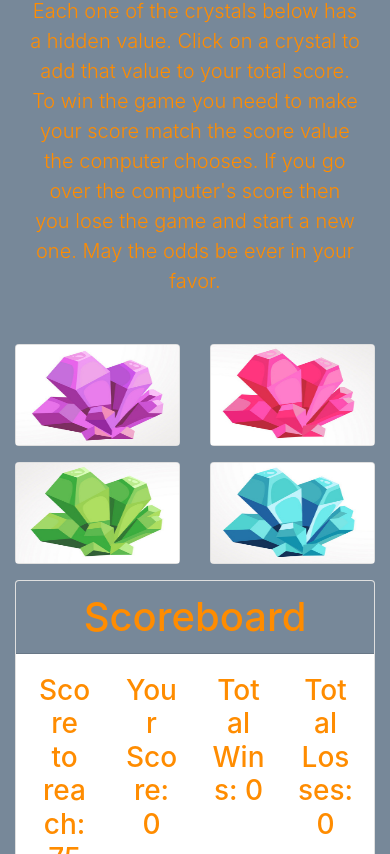
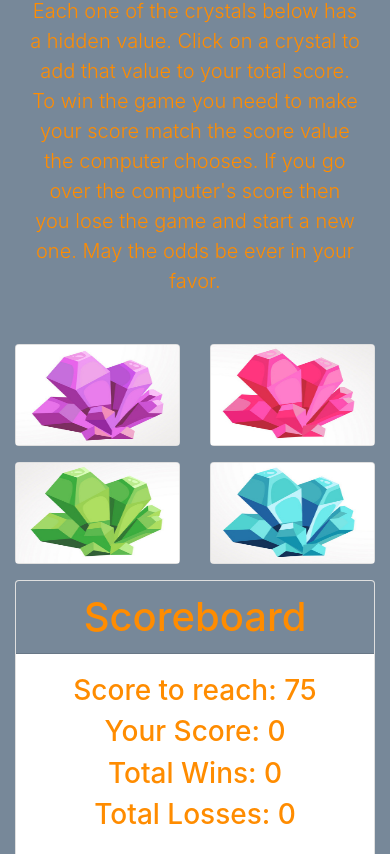
Before and after one commit to chrisducey01/unit-4-game, a plain HTML site: page index.html in a window 390 px wide. Shown: the part 246-1100 px from the top of the page. Drawn offline with nearby package versions, Linux system fonts and the light colour scheme.

Commit message:
Updated scoreboard to look better on mobile

```diff
--- a/index.html
+++ b/index.html
@@ -58,16 +58,16 @@
             </div>
             <div class="card-body">
                 <div class="row">
-                    <div class="col-3 text-center">
+                    <div class="col-12 col-lg-3 text-center">
                             <h3 class="text-center">Score to reach: <span id="scoreToReach"></span></h3>
                     </div>
-                    <div class="col-3 text-center">
+                    <div class="col-12 col-lg-3 text-center">
                         <h3>Your Score: <span id="userScore"></span></h3>
                     </div>
-                    <div class="col-3 text-center">
+                    <div class="col-12 col-lg-3 text-center">
                             <h3>Total Wins: <span id="wins"></span></h3>
                     </div>
-                    <div class="col-3">
+                    <div class="col-12 col-lg-3">
                          <h3>Total Losses: <span id="losses"></span></h3>
                     </div>
                 </div>
```
